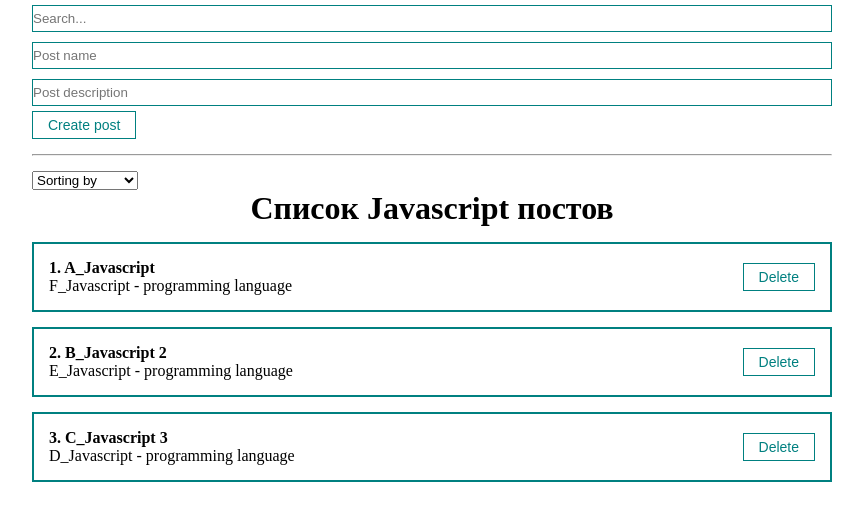
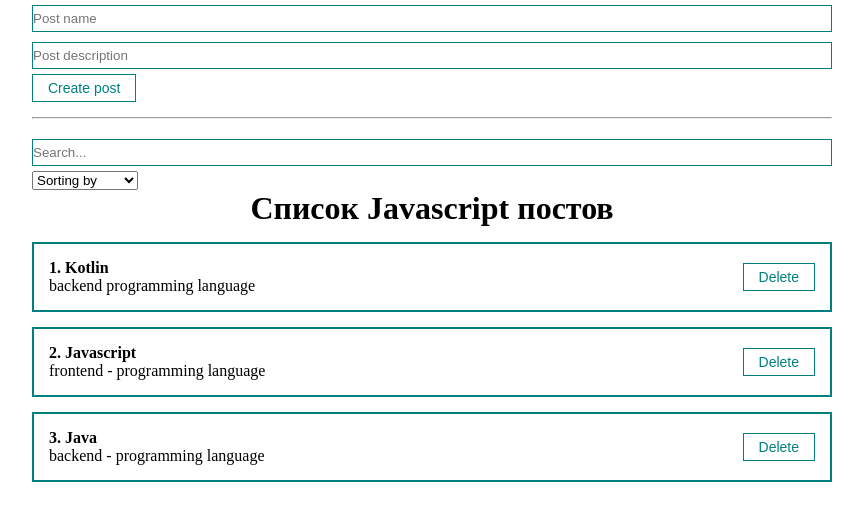
Before and after one commit to kuznetsov-adev/react-first, a React (Create React App) app: page / in a window 1280 px wide. Shown: the top 520 px of the page, without its empty margins (208-1071 px from the left). Built offline with nearby package versions, Linux system fonts and the light colour scheme.

Commit message:
React begin: add decomposition for PostFilter

```diff
--- a/src/App.js
+++ b/src/App.js
@@ -2,28 +2,28 @@ import React, {useMemo, useState} from "react";
 import './styles/App.css'
 import PostList from "./components/PostList";
 import PostForm from "./components/PostForm";
-import CustomSelect from "./components/UI/select/CustomSelect";
-import CustomInput from "./components/UI/input/CustomInput";
+import PostFilter from "./components/PostFilter";
 
 function App() {
     const [posts, setPosts] = useState([
-        {id: 1, title: 'A_Javascript', description: 'F_Javascript - programming language'},
-        {id: 2, title: 'B_Javascript 2', description: 'E_Javascript - programming language'},
-        {id: 3, title: 'C_Javascript 3', description: 'D_Javascript - programming language'}
+        {id: 1, title: 'Kotlin', description: 'backend programming language'},
+        {id: 2, title: 'Javascript', description: 'frontend - programming language'},
+        {id: 3, title: 'Java', description: 'backend - programming language'}
     ])
-    const [selectedSort, setSelectedSort] = useState('')
-    const [searchQuery, setSearchQuery] = useState('')
+    const [filter, setFilter] = useState({sort: '', query: ''})
+    // const [selectedSort, setSelectedSort] = useState('')
+    // const [searchQuery, setSearchQuery] = useState('')
 
     const sortedPosts = useMemo(() => {
-        if (selectedSort) {
-            return [...posts].sort((a, b) => a[selectedSort].localeCompare(b[selectedSort]))
+        if (filter.sort) {
+            return [...posts].sort((a, b) => a[filter.sort.toLowerCase()].localeCompare(b[filter.sort.toLowerCase()]))
         }
         return posts
-    }, [selectedSort, posts])
+    }, [filter.sort, posts])
 
     const sortedAndSearchedPosts = useMemo(() => {
-        return sortedPosts.filter(post => post.title.toLowerCase().includes(searchQuery))
-    }, [searchQuery, sortedPosts])
+        return sortedPosts.filter(post => post.title.toLowerCase().includes(filter.query.toLowerCase()))
+    }, [filter.query, sortedPosts])
 
     function createPost(newPost) {
         setPosts([...posts, newPost])
@@ -33,30 +33,11 @@ function App() {
         setPosts(posts.filter(p => p.id !== post.id))
     }
 
-    function sortPosts(sort) {
-        setSelectedSort(sort)
-    }
-
     return (
         <div className="App">
-            <CustomInput
-                value={searchQuery}
-                onChange={e => setSearchQuery(e.target.value)}
-                placeholder="Search..."
-            />
             <PostForm create={createPost}/>
             <hr style={{margin: '15px 0'}}/>
-            <div>
-                <CustomSelect
-                    value={selectedSort}
-                    onChange={sortPosts}
-                    defaultValue="Sorting by"
-                    options={[
-                        {value: 'title', name: 'By name'},
-                        {value: 'description', name: 'By description'}
-                    ]}
-                />
-            </div>
+            <PostFilter filter={filter} setFilter={setFilter}/>
 
             {sortedAndSearchedPosts.length
                 ?
--- /dev/null
+++ b/src/components/PostFilter.jsx
@@ -0,0 +1,27 @@
+import React from 'react';
+import CustomInput from "./UI/input/CustomInput";
+import CustomSelect from "./UI/select/CustomSelect";
+
+const PostFilter = ({filter, setFilter}) => {
+    return (
+        <div>
+            <CustomInput
+                value={filter.query}
+                onChange={e => setFilter({...filter, query: e.target.value})}
+                placeholder="Search..."
+            />
+
+            <CustomSelect
+                value={filter.sort}
+                onChange={selectedSort => setFilter({...filter, sort: selectedSort})}
+                defaultValue="Sorting by"
+                options={[
+                    {value: 'title', name: 'By name'},
+                    {value: 'description', name: 'By description'}
+                ]}
+            />
+        </div>
+    );
+};
+
+export default PostFilter;
```
